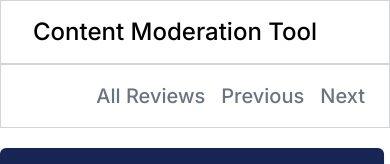
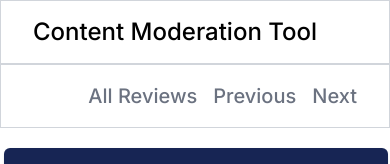
Before and after one commit to shug2k/content-review-tool, a Next.js app in the folder cmt-frontend/: page / in a window 390 px wide. Shown: the top 164 px of the page. Built offline with nearby package versions, Linux system fonts and the light colour scheme.

Commit message:
Update page margins

```diff
--- a/cmt-frontend/app/page.tsx
+++ b/cmt-frontend/app/page.tsx
@@ -7,13 +7,13 @@ export default function ContentReview() {
   return (
     <div>
       <div className="flex bg-white border border-gray-300 justify-end items-center w-full h-16">
-        <p className="w-fit h-7 text-xl font-medium text-gray-500 px-4">
+        <p className="w-fit h-7 text-xl font-medium text-gray-500 px-4 mx-2">
           <a className="mx-2 lg:mx-4 hover:text-black" href="http://www.google.com">All Reviews</a>
           <a className="mx-2 lg:mx-4 hover:text-black" href="http://www.google.com">Previous</a>
           <a className="mx-2 lg:mx-4 hover:text-black" href="http://www.google.com">Next</a>
         </p>
       </div>
-      <div className="grid grid-cols-1 lg:grid-cols-3 gap-4 lg:mx-8">
+      <div className="grid grid-cols-1 lg:grid-cols-3 gap-4 mx-1 lg:mx-8">
         <div className="col-span-1">
           <ContentCard
             contentType="image"
```
